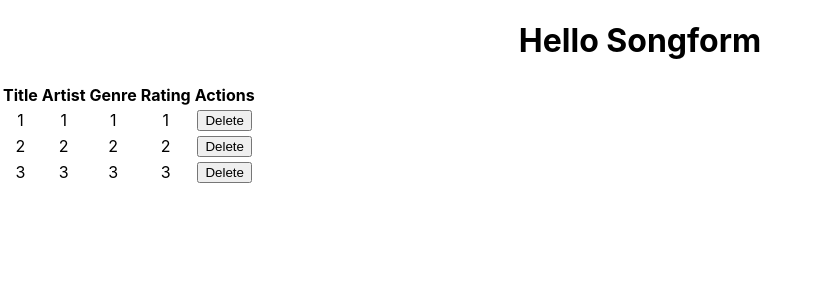
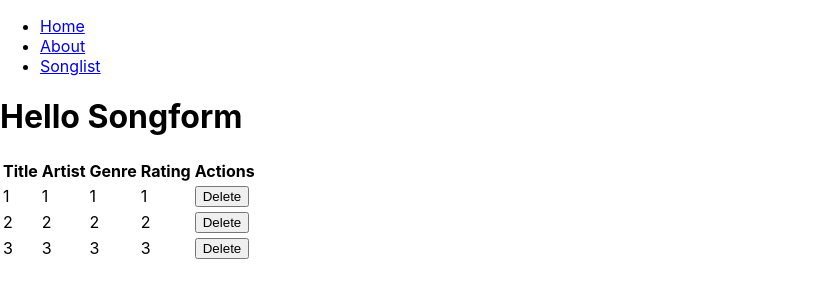
Before and after one commit to Calimir/react-testapp, a React (Create React App) app: page /songlist in a window 1280 px wide. Shown: the top 300 px of the page, without its empty margins (0-821 px from the left). Built offline with nearby package versions, Linux system fonts and the light colour scheme.

Commit message:
Added routing and seperate pages

```diff
--- a/package.json
+++ b/package.json
@@ -8,6 +8,7 @@
     "@testing-library/user-event": "^12.6.0",
     "react": "^17.0.1",
     "react-dom": "^17.0.1",
+    "react-router-dom": "^5.2.0",
     "react-scripts": "4.0.1",
     "web-vitals": "^0.2.4"
   },
--- a/src/App.js
+++ b/src/App.js
@@ -1,14 +1,47 @@
+import React from "react";
+import {
+    BrowserRouter as Router,
+
+
+    Link, Route, Switch
+} from "react-router-dom";
 import './App.css';
-import Songform from './components/songlist/SongForm';
-import Songlist from './components/songlist/Songlist';
+import Songpage from "./pages/Songpage";
+import Homepage from "./pages/Homepage";
+import Aboutpage from "./pages/Aboutpage";
 
 function App() {
-  return (
-    <div className="App">
-          <Songform />
-          <Songlist />
-    </div>
-  );
+    return (
+        <Router>
+            <div>
+                <nav>
+                    <ul>
+                        <li>
+                            <Link to="/">Home</Link>
+                        </li>
+                        <li>
+                            <Link to="/about">About</Link>
+                        </li>
+                        <li>
+                            <Link to="/songlist">Songlist</Link>
+                        </li>
+                    </ul>
+                </nav>
+
+                <Switch>
+                    <Route path="/about">
+                        <Aboutpage />
+                    </Route>
+                    <Route path="/songlist">
+                        <Songpage />
+                    </Route>
+                    <Route path="/">
+                        <Homepage />
+                    </Route>
+                </Switch>
+            </div>
+        </Router>
+    );
 }
 
 export default App;
--- /dev/null
+++ b/src/pages/Aboutpage.js
@@ -0,0 +1,5 @@
+function Aboutpage() {
+    return (<h2>About</h2>);
+}
+
+export default Aboutpage;
--- /dev/null
+++ b/src/pages/Homepage.js
@@ -0,0 +1,5 @@
+function Homepage() {
+    return (<h2>Home</h2>);
+}
+
+export default Homepage;
--- /dev/null
+++ b/src/pages/Songpage.js
@@ -0,0 +1,13 @@
+import React from 'react';
+import Songform from '../components/songlist/SongForm';
+import Songlist from '../components/songlist/Songlist';
+
+function Songpage() {
+    return (
+        <div>
+            <Songform />
+            <Songlist />
+        </div>);
+}
+
+export default Songpage;
```
Also changed, not shown: 1 other file (tests, documents, lock files or other folders).
